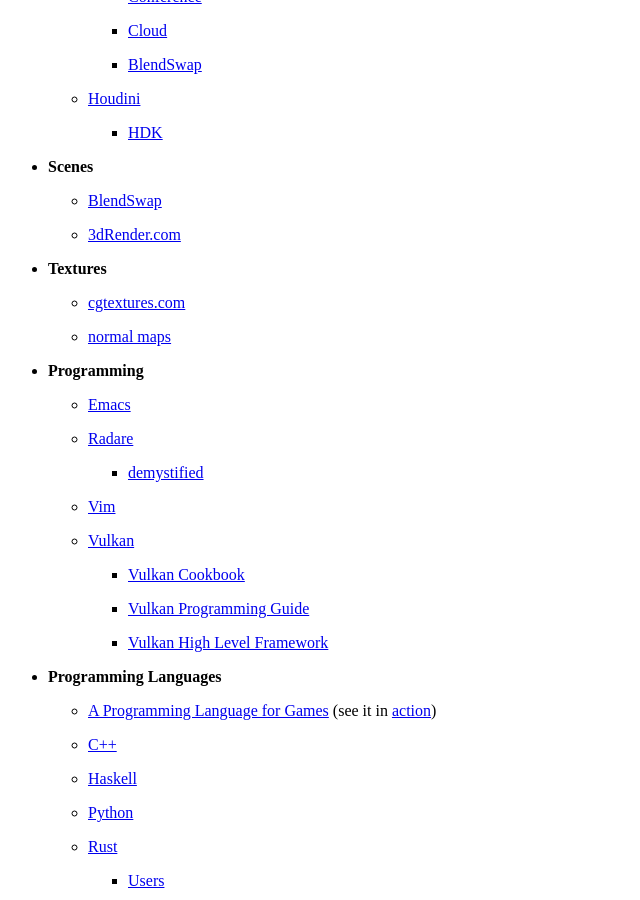
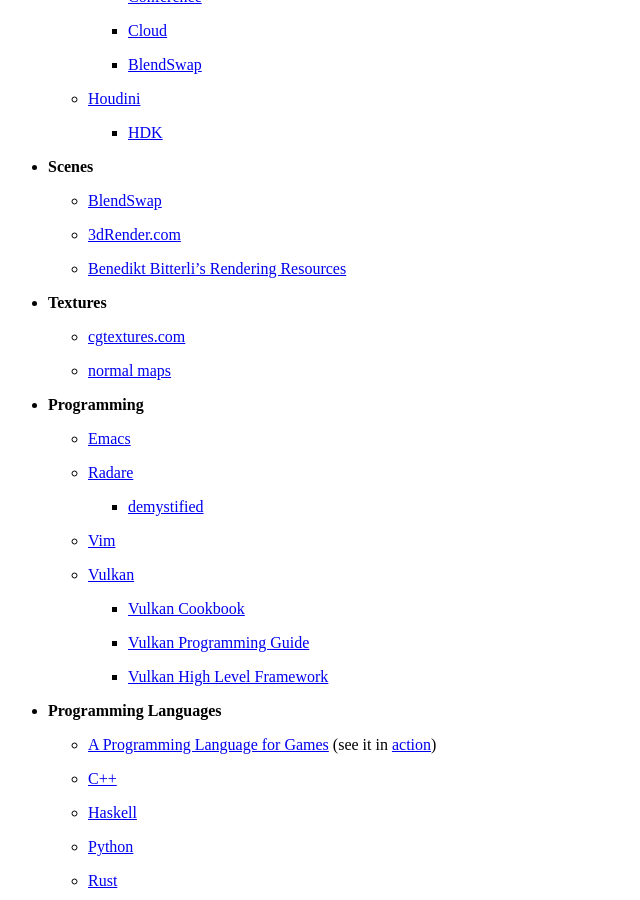
Before and after one commit to wahn/jan_walter_org, a Jekyll site: the page built from links/index.md, in a window 1280 px wide and 900 px high, scrolled down 2539 px. Shown: the whole window, without its empty margins (0-640 px from the left). Built offline with Jekyll 4.4.1, drawn with Linux system fonts in a browser that asks for light colours; Markdown is read by kramdown in place of the engine named in the settings.

Commit message:
Benedikt Bitterli's Rendering Resources.

```diff
--- a/links/index.md
+++ b/links/index.md
@@ -161,6 +161,8 @@
 
     - [3dRender.com](http://www.3drender.com/challenges)
 
+    - [Benedikt Bitterli's Rendering Resources](https://benedikt-bitterli.me/resources)
+
 * __Textures__
 
     - [cgtextures.com](http://www.cgtextures.com)
```
